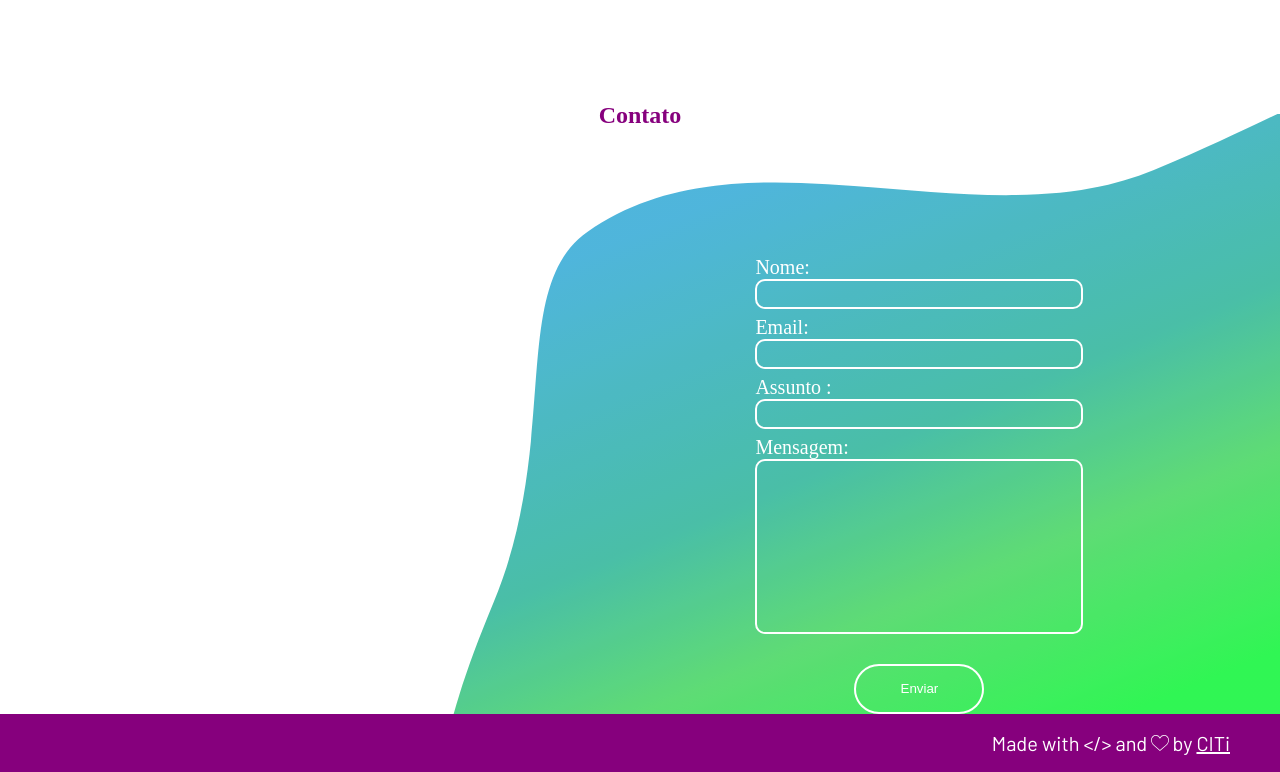
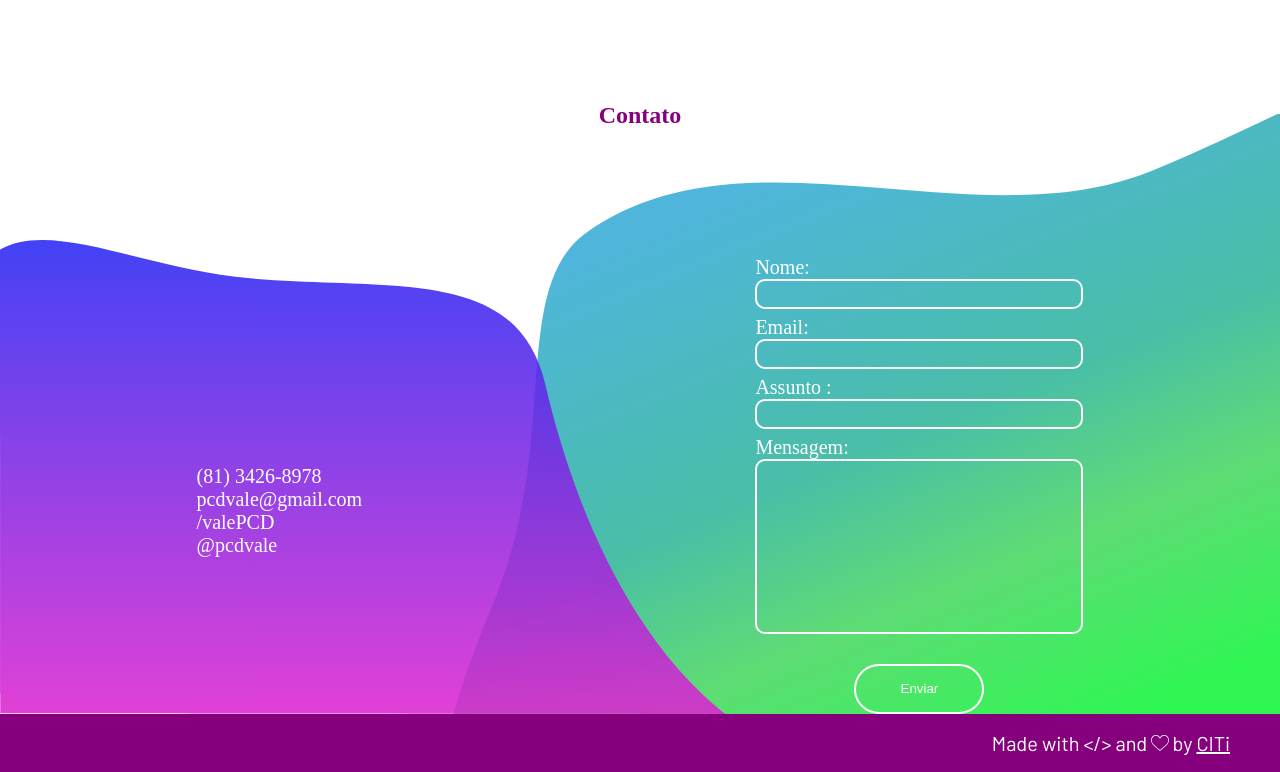
Before and after one commit to citi-onboarding/vale-pcd, a Django app: page / in a window 1280 px wide. Shown: the part 830-1602 px from the top of the page. Run offline with Django 3.2, Linux system fonts and the light colour scheme; data that the repository does not hold is empty; some web fonts are replaced.

Commit message:
Adicionar fundo branco, adicionar segundo degradê, adicionar css do segundo degradê, ajustar tamanho das imagens

```diff
--- a/static/css/contato.css
+++ b/static/css/contato.css
@@ -85,3 +85,17 @@
     width: 65%;
     bottom: 0;
 }
+
+.contato-container-imagem2 {
+    left: 0px;
+    bottom: 15px;
+    /* padding-bottom: 150px; */
+    position: absolute;
+    opacity: 90%;
+    z-index: 0;
+    width: 65%;
+    bottom: 0;
+    max-width: 725px;
+    min-width: 200px;
+    min-height: 400px;
+}
--- a/templates/contato.html
+++ b/templates/contato.html
@@ -11,6 +11,7 @@
 
     <div class="contato-container">
         <img src="static/imagens/contato-degrade2-alterado.svg" alt="" class="contato-container-imagem">
+
         <form action="POST" id="contact-form" class="contato-container-items">
             {% csrf_token %}
             <!--  <div> <img src="static/imagens/contato-degrade2.svg" alt="" class="contato-container-imagem"></div> -->
@@ -35,7 +36,7 @@
             <div id="msg ">
             </div>
         </form>
-
+        <img src="static/imagens/contato-degrade1.svg" alt="" class="contato-container-imagem2">
         <div class="contato-container-items2 ">
 
 
```
